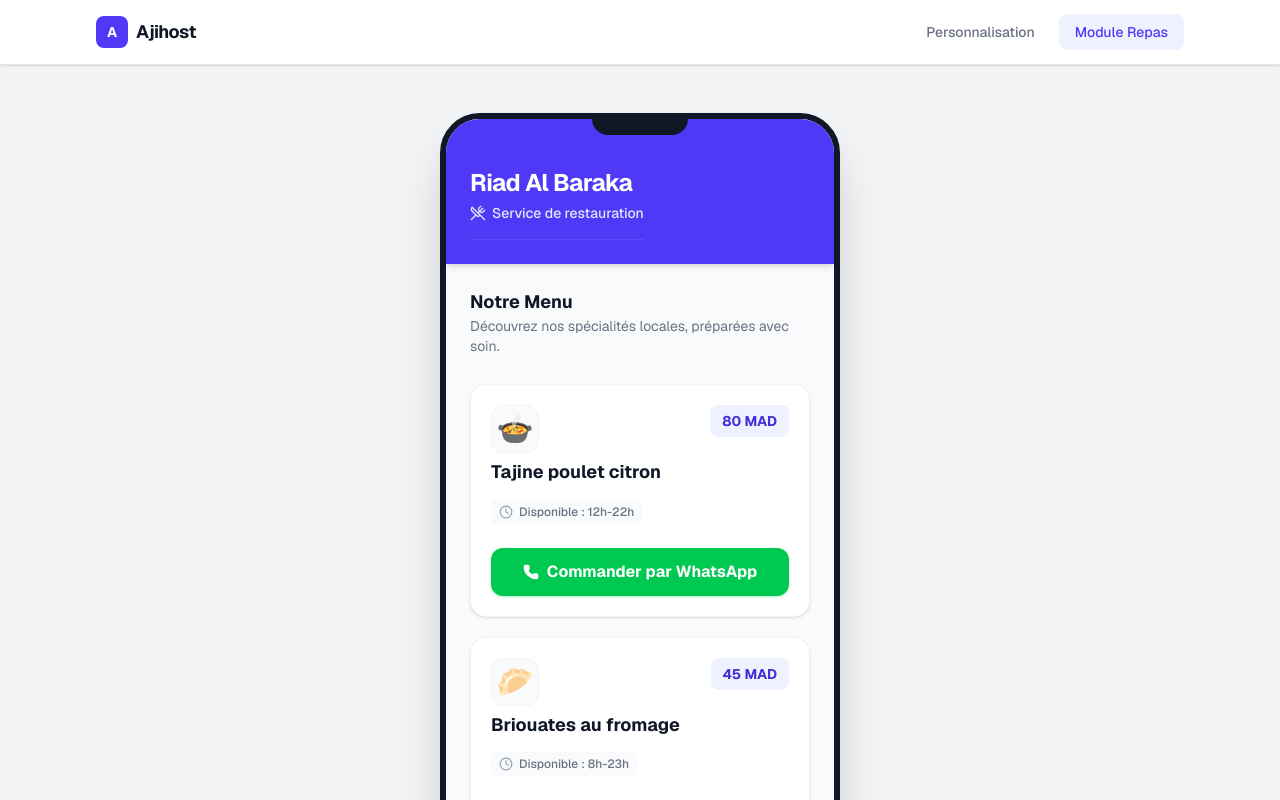
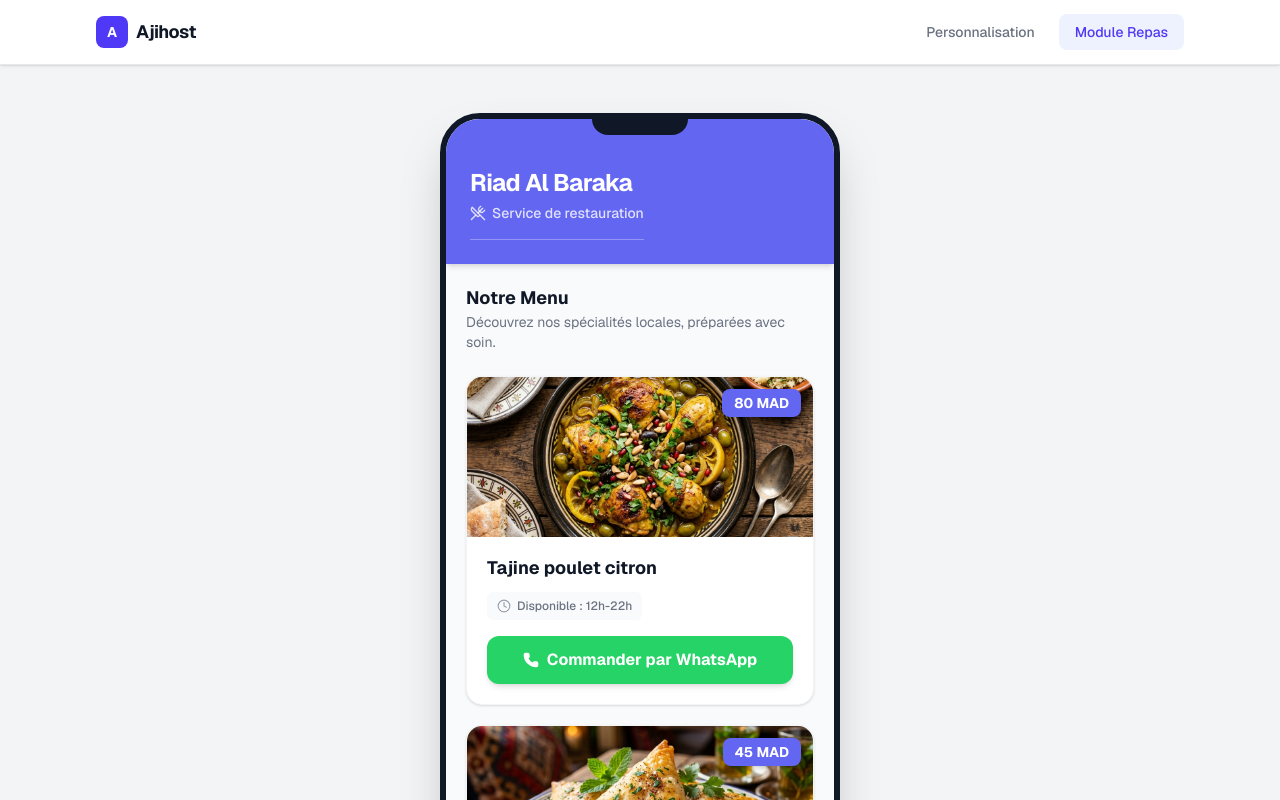
Before and after one commit to chaimae-sda/test-ajihost, a Next.js app: page /repas in a window 1280 px wide. Shown: the top 800 px of the page. Built offline with nearby package versions, Linux system fonts and the light colour scheme.

Commit message:
feat: implement riad customization wizard and restaurant menu page with theme support

```diff
--- a/src/app/components/PlatCard.tsx
+++ b/src/app/components/PlatCard.tsx
@@ -1,40 +1,54 @@
+import Image from "next/image";
 import { Clock, Phone } from "lucide-react";
 import type { Plat } from "../lib/types";
 
 interface PlatCardProps {
   plat: Plat;
+  accentHex: string;
   onCommander: (nom: string) => void;
 }
 
-export default function PlatCard({ plat, onCommander }: PlatCardProps) {
+export default function PlatCard({ plat, accentHex, onCommander }: PlatCardProps) {
   return (
-    <div className="bg-white rounded-2xl p-5 shadow-sm border border-gray-100 flex flex-col gap-4">
-      <div className="flex items-start justify-between gap-3">
-        <div className="flex flex-col">
-          <span className="text-3xl mb-2 bg-gray-50 w-12 h-12 rounded-xl flex items-center justify-center border border-gray-100">
-            {plat.image}
-          </span>
-          <h3 className="font-bold text-gray-900 text-lg leading-tight">
-            {plat.nom}
-          </h3>
-        </div>
-        <div className="bg-indigo-50 text-indigo-700 font-bold px-3 py-1.5 rounded-lg text-sm shrink-0">
+    <div className="bg-white rounded-2xl overflow-hidden shadow-sm border border-gray-100 flex flex-col">
+      {/* Food Image */}
+      <div className="relative h-40 w-full">
+        <Image
+          src={plat.image}
+          alt={plat.nom}
+          fill
+          className="object-cover"
+          sizes="400px"
+        />
+        {/* Price Badge */}
+        <div
+          className="absolute top-3 right-3 text-white font-bold px-3 py-1 rounded-lg text-sm shadow-md"
+          style={{ backgroundColor: accentHex }}
+        >
           {plat.prix} MAD
         </div>
       </div>
 
-      <div className="flex items-center text-xs text-gray-500 font-medium bg-gray-50 w-fit px-2 py-1 rounded-md">
+      {/* Info */}
+      <div className="p-5 flex flex-col gap-3">
+        <h3 className="font-bold text-gray-900 text-lg leading-tight">
+          {plat.nom}
+        </h3>
+
+        <div className="flex items-center text-xs text-gray-500 font-medium bg-gray-50 w-fit px-2.5 py-1.5 rounded-md">
           <Clock className="w-3.5 h-3.5 mr-1.5 text-gray-400" />
           Disponible : {plat.horaire}
         </div>
 
         <button
           onClick={() => onCommander(plat.nom)}
-        className="w-full mt-2 bg-green-500 hover:bg-green-600 active:bg-green-700 text-white font-bold py-3 px-4 rounded-xl shadow-sm shadow-green-200 transition-all flex items-center justify-center gap-2 active:scale-95"
+          className="w-full mt-1 text-white font-bold py-3 px-4 rounded-xl shadow-md transition-all flex items-center justify-center gap-2 active:scale-95 hover:opacity-90"
+          style={{ backgroundColor: "#25D366" }}
         >
           <Phone className="w-4 h-4 fill-white shrink-0" />
           Commander par WhatsApp
         </button>
       </div>
+    </div>
   );
 }
--- a/src/app/layout.tsx
+++ b/src/app/layout.tsx
@@ -1,6 +1,7 @@
 import type { Metadata } from "next";
 import { Geist, Geist_Mono } from "next/font/google";
 import Navbar from "./components/Navbar";
+import { ThemeProvider } from "./lib/ThemeContext";
 import "./globals.css";
 
 const geistSans = Geist({
@@ -30,8 +31,10 @@ export default function RootLayout({
       className={`${geistSans.variable} ${geistMono.variable} h-full antialiased`}
     >
       <body className="min-h-full flex flex-col bg-gray-50">
-        <Navbar />
-        <main className="flex-1 flex flex-col">{children}</main>
+        <ThemeProvider>
+          <Navbar />
+          <main className="flex-1 flex flex-col">{children}</main>
+        </ThemeProvider>
       </body>
     </html>
   );
--- /dev/null
+++ b/src/app/lib/ThemeContext.tsx
@@ -0,0 +1,36 @@
+"use client";
+
+import { createContext, useContext, useState, type ReactNode } from "react";
+import { THEME_COLORS } from "./constants";
+import type { ThemeColor } from "./types";
+
+/* ──────────────────────────────────────────────
+   Contexte partagé pour la couleur du thème.
+   Permet à la page Personnalisation d'écrire
+   la couleur et à la page Repas de la lire.
+   ────────────────────────────────────────────── */
+
+interface ThemeContextValue {
+  themeColor: ThemeColor;
+  setThemeColor: (color: ThemeColor) => void;
+}
+
+const ThemeContext = createContext<ThemeContextValue | null>(null);
+
+export function ThemeProvider({ children }: { children: ReactNode }) {
+  const [themeColor, setThemeColor] = useState<ThemeColor>(THEME_COLORS[0]);
+
+  return (
+    <ThemeContext.Provider value={{ themeColor, setThemeColor }}>
+      {children}
+    </ThemeContext.Provider>
+  );
+}
+
+export function useTheme(): ThemeContextValue {
+  const ctx = useContext(ThemeContext);
+  if (!ctx) {
+    throw new Error("useTheme must be used within a <ThemeProvider>");
+  }
+  return ctx;
+}
--- a/src/app/lib/constants.ts
+++ b/src/app/lib/constants.ts
@@ -23,8 +23,8 @@ export const TEXT_COLORS: TextColor[] = [
 // ── Module Repas ─────────────────────────────
 
 export const PLATS: Plat[] = [
-  { id: 1, nom: "Tajine poulet citron",  prix: 80, horaire: "12h-22h", image: "🍲" },
-  { id: 2, nom: "Briouates au fromage",  prix: 45, horaire: "8h-23h",  image: "🥟" },
+  { id: 1, nom: "Tajine poulet citron",  prix: 80, horaire: "12h-22h", image: "/images/tajine-poulet-citron.png" },
+  { id: 2, nom: "Briouates au fromage",  prix: 45, horaire: "8h-23h",  image: "/images/briouates-fromage.png" },
 ];
 
 export const RIAD: Riad = {
--- a/src/app/page.tsx
+++ b/src/app/page.tsx
@@ -4,7 +4,8 @@ import { useState } from "react";
 import { ArrowRight } from "lucide-react";
 
 import { THEME_COLORS, TEXT_COLORS } from "./lib/constants";
-import type { ThemeColor, TextColor } from "./lib/types";
+import type { TextColor } from "./lib/types";
+import { useTheme } from "./lib/ThemeContext";
 
 import ColorPicker from "./components/ColorPicker";
 import ImageUpload from "./components/ImageUpload";
@@ -12,8 +13,9 @@ import PhonePreview from "./components/PhonePreview";
 import styles from "./wizard.module.css";
 
 export default function WizardStep1() {
+  const { themeColor, setThemeColor } = useTheme();
+
   const [riadName, setRiadName] = useState("");
-  const [primaryColor, setPrimaryColor] = useState<ThemeColor>(THEME_COLORS[0]);
   const [textColor, setTextColor] = useState<TextColor>(TEXT_COLORS[0]);
   const [backgroundImage, setBackgroundImage] = useState<string | null>(null);
 
@@ -27,7 +29,7 @@ export default function WizardStep1() {
   return (
     <div
       className={`min-h-[calc(100vh-64px)] bg-gray-50 flex items-center justify-center p-4 sm:p-8 font-sans ${
-        styles[`theme-${primaryColor.id}`]
+        styles[`theme-${themeColor.id}`]
       }`}
     >
       <div className="max-w-6xl w-full grid grid-cols-1 lg:grid-cols-2 gap-12 items-center">
@@ -73,8 +75,8 @@ export default function WizardStep1() {
               </label>
               <ColorPicker
                 items={THEME_COLORS}
-                selected={primaryColor}
-                onSelect={setPrimaryColor}
+                selected={themeColor}
+                onSelect={setThemeColor}
                 getButtonClass={(c) => styles[`color-btn-${c.id}`]}
                 getCheckClass={() => "text-white"}
                 ariaPrefix="Couleur"
--- a/src/app/repas/page.tsx
+++ b/src/app/repas/page.tsx
@@ -4,9 +4,12 @@ import { UtensilsCrossed } from "lucide-react";
 
 import { PLATS, RIAD } from "../lib/constants";
 import { buildWhatsAppUrl } from "../lib/utils";
+import { useTheme } from "../lib/ThemeContext";
 import PlatCard from "../components/PlatCard";
 
 export default function RepasPage() {
+  const { themeColor } = useTheme();
+
   const handleCommander = (platNom: string) => {
     window.open(
       buildWhatsAppUrl(RIAD.whatsapp, RIAD.nom, platNom),
@@ -18,8 +21,11 @@ export default function RepasPage() {
     <div className="min-h-[calc(100vh-64px)] bg-gray-100 flex justify-center py-6 sm:py-12 px-4">
       {/* Mobile Frame */}
       <div className="w-full max-w-[400px] bg-white rounded-[2.5rem] shadow-2xl overflow-hidden flex flex-col relative border-[6px] border-gray-900 pb-8">
-        {/* Header */}
-        <div className="bg-indigo-600 text-white pt-12 pb-6 px-6 shadow-md relative z-10">
+        {/* Header — uses the theme color */}
+        <div
+          className="text-white pt-12 pb-6 px-6 shadow-md relative z-10"
+          style={{ backgroundColor: themeColor.hex }}
+        >
           <div className="absolute top-0 inset-x-0 h-6 flex justify-center">
             <div className="w-24 h-4 bg-gray-900 rounded-b-2xl" />
           </div>
@@ -27,15 +33,15 @@ export default function RepasPage() {
           <h1 className="text-2xl font-bold tracking-tight mb-1">
             {RIAD.nom}
           </h1>
-          <p className="text-indigo-100 text-sm font-medium inline-flex items-center gap-1.5 border-b border-indigo-500/50 pb-4">
+          <p className="text-white/80 text-sm font-medium inline-flex items-center gap-1.5 border-b border-white/30 pb-4">
             <UtensilsCrossed className="w-4 h-4" />
             Service de restauration
           </p>
         </div>
 
         {/* Menu List */}
-        <div className="flex-1 overflow-y-auto bg-gray-50 p-6 flex flex-col gap-5">
-          <div className="mb-2">
+        <div className="flex-1 overflow-y-auto bg-gray-50 p-5 flex flex-col gap-5">
+          <div className="mb-1">
             <h2 className="text-gray-900 font-bold text-lg">Notre Menu</h2>
             <p className="text-gray-500 text-sm">
               Découvrez nos spécialités locales, préparées avec soin.
@@ -46,6 +52,7 @@ export default function RepasPage() {
             <PlatCard
               key={plat.id}
               plat={plat}
+              accentHex={themeColor.hex}
               onCommander={handleCommander}
             />
           ))}
```
Also changed, not shown: public/images/briouates-fromage.png (added), public/images/tajine-poulet-citron.png (added). Lines whose indentation alone changed are shown as unchanged.
